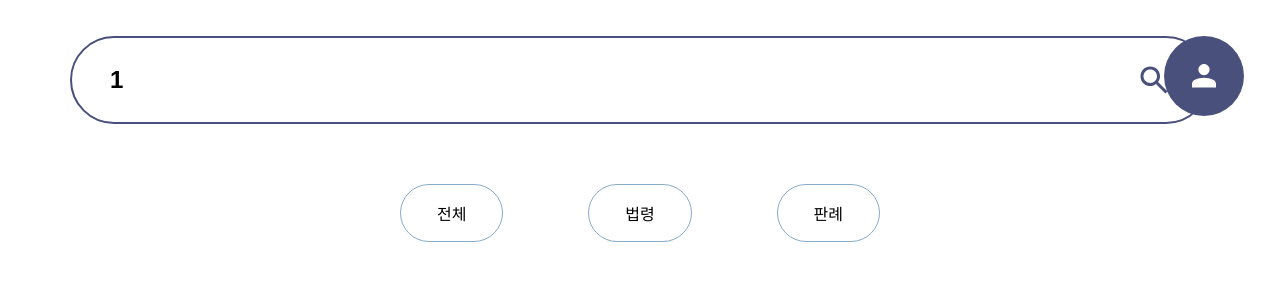
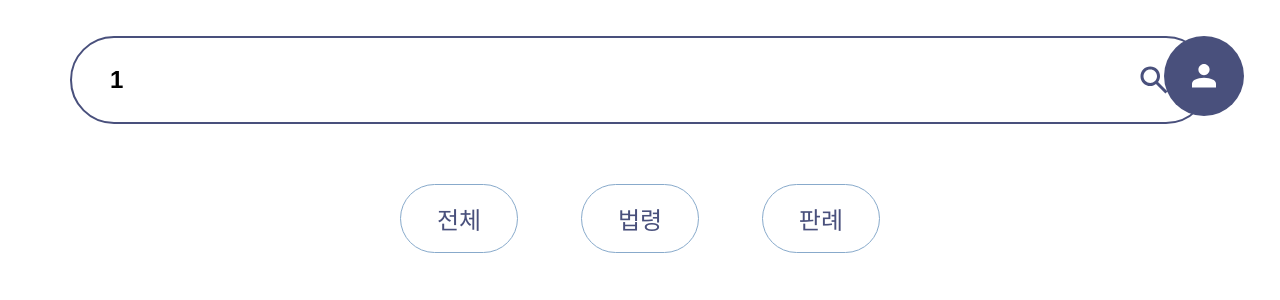
Before and after one commit to BaboJunYoung/SearchLaw, a React (Vite) app: page /search/1/1 in a window 1280 px wide. Shown: the top 300 px of the page. Built offline with nearby package versions, Linux system fonts and the light colour scheme.

Commit message:
searching making

```diff
--- a/src/pages/home/Home.jsx
+++ b/src/pages/home/Home.jsx
@@ -2,7 +2,7 @@
 import testImage from "../../assets/images/test-image.JPEG"
 import { useEffect, useRef, useState } from "react";
 import searchImage from "../../assets/images/search.svg"
-import SearchHistoryItem from "./SearchHistoryItem/SearchHistoryItem";
+import SearchHistoryItem from "./searchHistoryItem/SearchHistoryItem";
 import { useNavigate } from "react-router";
 
 export default function Home() {
--- a/src/pages/search/Search.jsx
+++ b/src/pages/search/Search.jsx
@@ -1,10 +1,17 @@
 import { useParams } from "react-router"
 import styles from "./Search.module.css"
 import searchImage from "../../assets/images/search.svg"
+import { useEffect, useState } from "react";
 
 export default function Search() {
+    const params = useParams();
+    const [category, setCategory] = useState("");
+    const [text, setText] = useState("");
 
-    const {category, text} = useParams();
+    useEffect(() => {
+        setCategory(params.category);
+        setText(params.text);
+    }, []);
 
     return (
         <div id={styles.mainContainer}>
@@ -12,6 +19,7 @@
                 <input
                     id={styles.searchInput}
                     value={text}
+                    onChange={(event) => setText(event.target.value)}
                 />
                 <img
                     id={styles.searchButton}
@@ -20,18 +28,15 @@
             </div>
             <div id={styles.categoryContainer}>
                 <div
-                    className={styles.category}
-                    id={styles.categoryAll}
+                    className={category === "all" ? styles.selectedCategory : styles.category}
                 >전체</div>
 
                 <div
-                    className={styles.category}
-                    id={styles.categoryLaw}
+                    className={category === "law" ? styles.selectedCategory : styles.category}
                 >법령</div>
 
                 <div
-                    className={styles.category}
-                    id={styles.categoryCase}
+                    className={category === "case" ? styles.selectedCategory : styles.category}
                 >판례</div>
             </div>
             <div id={styles.contentContainer}>
--- a/src/pages/search/Search.module.css
+++ b/src/pages/search/Search.module.css
@@ -35,8 +35,20 @@
 
 .category {
     padding: 16px 36px;
+    border-radius: 100px;
     border: 1.5px solid var(--main-color-light);
+    color: #49507C;
+
+    font-size: 24px;
+
+}
+
+.selectedCategory {
+    padding: 16px 36px;
     border-radius: 100px;
+    /* border: 1.5px solid var(--main-color-light); */
+    background-color: var(--main-color);
+    color: white;
 }
 
 #contentContainer {
```
Also changed, not shown: src/pages/search/searchItem/SearchItem.jsx (added, +23 -0 lines), src/pages/search/searchItem/SearchItem.module.css (added, +12 -0 lines), src/pages/home/searchHistoryItem/SearchHistoryItem.jsx (renamed from src/pages/home/SearchHistoryItem/SearchHistoryItem.jsx), src/pages/home/searchHistoryItem/SearchHistoryItem.module.css (renamed from src/pages/home/SearchHistoryItem/SearchHistoryItem.module.css).
